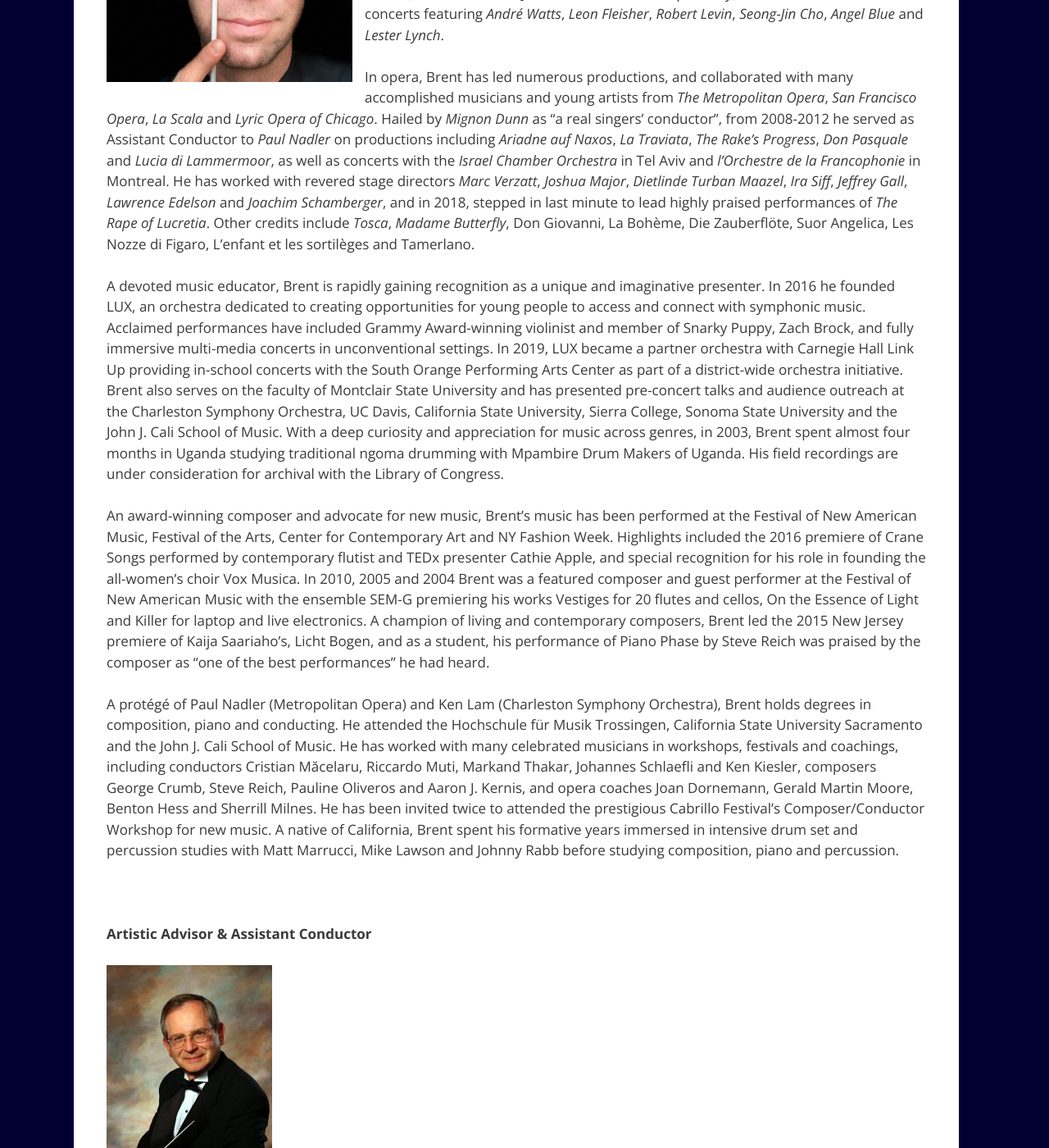
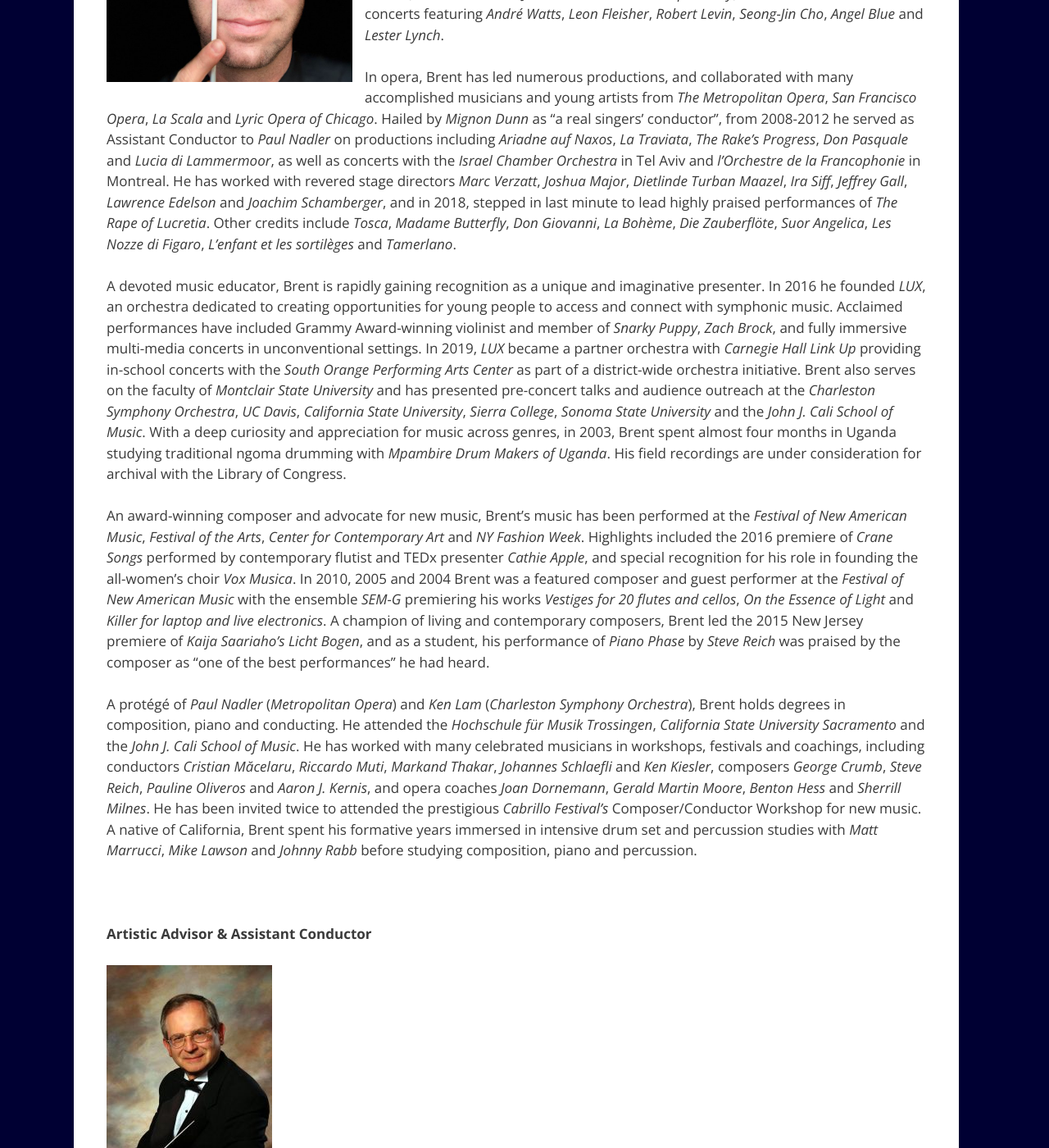
Before and after one commit to BertHartm/ridgewood-symphony, a Jekyll site: the page built from artistic-staff/index.html, in a window 1280 px wide and 1400 px high, scrolled down 639 px. Shown: the whole window at 82% size. Built offline with Jekyll 4.4.1, drawn with Linux system fonts in a browser that asks for light colours.

Commit message:
finish emphasis

```diff
--- a/artistic-staff/index.html
+++ b/artistic-staff/index.html
@@ -14,10 +14,10 @@
             <p><span class="style15"><strong>Artistic Director &amp; Conductor</strong></span></p>
             <img src="../wp-content/uploads/2017/07/brent.jpg" alt="Brent Chancellor Headshot" width="300px" style="float:left; margin: 0 15px 15px 0;">
             <p><strong>Brent Chancellor</strong> is Artistic Director and Conductor of the <em>Ridgewood Symphony Orchestra</em>, Music Director of the <em>Rockland Symphony Orchestra</em>, Founding Music Director of <em>LUX</em>, and Interim Music Director of the <em>Montclair State University Opera Orchestra</em>. He is also a cover conductor with the <em>New Jersey Symphony Orchestra</em>, Assistant Conductor with the <em>New Jersey Festival Orchestra</em> and Conductor with the prestigious <em>International Vocal Arts Institute</em>. Previous positions include Conducting Assistant with the <em>Charleston Symphony Orchestra</em>, Assistant Conductor to <em>Stéphane Denève</em>, <em>Martin West</em> and <em>Joel Revzen</em> at <em>Festival Napa Valley</em>, and Cover Conductor for concerts featuring <em>André Watts</em>, <em>Leon Fleisher</em>, <em>Robert Levin</em>, <em>Seong-Jin Cho</em>, <em>Angel Blue</em> and <em>Lester Lynch</em>.</p>
-            <p>In opera, Brent has led numerous productions, and collaborated with many accomplished musicians and young artists from <em>The Metropolitan Opera</em>, <em>San Francisco Opera</em>, <em>La Scala</em> and <em>Lyric Opera of Chicago</em>. Hailed by <em>Mignon Dunn</em> as “a real singers’ conductor”, from 2008-2012 he served as Assistant Conductor to <em>Paul Nadler</em> on productions including <em>Ariadne auf Naxos</em>, <em>La Traviata</em>, <em>The Rake’s Progress</em>, <em>Don Pasquale</em> and <em>Lucia di Lammermoor</em>, as well as concerts with the <em>Israel Chamber Orchestra</em> in Tel Aviv and <em>l’Orchestre de la Francophonie</em> in Montreal. He has worked with revered stage directors <em>Marc Verzatt</em>, <em>Joshua Major</em>, <em>Dietlinde Turban Maazel</em>, <em>Ira Siff</em>, <em>Jeffrey Gall</em>, <em>Lawrence Edelson</em> and <em>Joachim Schamberger</em>, and in 2018, stepped in last minute to lead highly praised performances of <em>The Rape of Lucretia</em>. Other credits include <em>Tosca</em>, <em>Madame Butterfly</em>, Don Giovanni, La Bohème, Die Zauberflöte, Suor Angelica, Les Nozze di Figaro, L’enfant et les sortilèges and Tamerlano.</p>
-            <p>A devoted music educator, Brent is rapidly gaining recognition as a unique and imaginative presenter. In 2016 he founded LUX, an orchestra dedicated to creating opportunities for young people to access and connect with symphonic music. Acclaimed performances have included Grammy Award-winning violinist and member of Snarky Puppy, Zach Brock, and fully immersive multi-media concerts in unconventional settings. In 2019, LUX became a partner orchestra with Carnegie Hall Link Up providing in-school concerts with the South Orange Performing Arts Center as part of a district-wide orchestra initiative. Brent also serves on the faculty of Montclair State University and has presented pre-concert talks and audience outreach at the Charleston Symphony Orchestra, UC Davis, California State University, Sierra College, Sonoma State University and the John J. Cali School of Music. With a deep curiosity and appreciation for music across genres, in 2003, Brent spent almost four months in Uganda studying traditional ngoma drumming with Mpambire Drum Makers of Uganda. His field recordings are under consideration for archival with the Library of Congress.</p>
-            <p>An award-winning composer and advocate for new music, Brent’s music has been performed at the Festival of New American Music, Festival of the Arts, Center for Contemporary Art and NY Fashion Week. Highlights included the 2016 premiere of Crane Songs performed by contemporary flutist and TEDx presenter Cathie Apple, and special recognition for his role in founding the all-women’s choir Vox Musica. In 2010, 2005 and 2004 Brent was a featured composer and guest performer at the Festival of New American Music with the ensemble SEM-G premiering his works Vestiges for 20 flutes and cellos, On the Essence of Light and Killer for laptop and live electronics. A champion of living and contemporary composers, Brent led the 2015 New Jersey premiere of Kaija Saariaho’s, Licht Bogen, and as a student, his performance of Piano Phase by Steve Reich was praised by the composer as “one of the best performances” he had heard.</p>
-            <p>A protégé of Paul Nadler (Metropolitan Opera) and Ken Lam (Charleston Symphony Orchestra), Brent holds degrees in composition, piano and conducting. He attended the Hochschule für Musik Trossingen, California State University Sacramento and the John J. Cali School of Music. He has worked with many celebrated musicians in workshops, festivals and coachings, including conductors Cristian Măcelaru, Riccardo Muti, Markand Thakar, Johannes Schlaefli and Ken Kiesler, composers George Crumb, Steve Reich, Pauline Oliveros and Aaron J. Kernis, and opera coaches Joan Dornemann, Gerald Martin Moore, Benton Hess and Sherrill Milnes. He has been invited twice to attended the prestigious Cabrillo Festival’s Composer/Conductor Workshop for new music. A native of California, Brent spent his formative years immersed in intensive drum set and percussion studies with Matt Marrucci, Mike Lawson and Johnny Rabb before studying composition, piano and percussion.</p>
+            <p>In opera, Brent has led numerous productions, and collaborated with many accomplished musicians and young artists from <em>The Metropolitan Opera</em>, <em>San Francisco Opera</em>, <em>La Scala</em> and <em>Lyric Opera of Chicago</em>. Hailed by <em>Mignon Dunn</em> as “a real singers’ conductor”, from 2008-2012 he served as Assistant Conductor to <em>Paul Nadler</em> on productions including <em>Ariadne auf Naxos</em>, <em>La Traviata</em>, <em>The Rake’s Progress</em>, <em>Don Pasquale</em> and <em>Lucia di Lammermoor</em>, as well as concerts with the <em>Israel Chamber Orchestra</em> in Tel Aviv and <em>l’Orchestre de la Francophonie</em> in Montreal. He has worked with revered stage directors <em>Marc Verzatt</em>, <em>Joshua Major</em>, <em>Dietlinde Turban Maazel</em>, <em>Ira Siff</em>, <em>Jeffrey Gall</em>, <em>Lawrence Edelson</em> and <em>Joachim Schamberger</em>, and in 2018, stepped in last minute to lead highly praised performances of <em>The Rape of Lucretia</em>. Other credits include <em>Tosca</em>, <em>Madame Butterfly</em>, <em>Don Giovanni</em>, <em>La Bohème</em>, <em>Die Zauberflöte</em>, <em>Suor Angelica</em>, <em>Les Nozze di Figaro</em>, <em>L’enfant et les sortilèges</em> and <em>Tamerlano</em>.</p>
+            <p>A devoted music educator, Brent is rapidly gaining recognition as a unique and imaginative presenter. In 2016 he founded <em>LUX</em>, an orchestra dedicated to creating opportunities for young people to access and connect with symphonic music. Acclaimed performances have included Grammy Award-winning violinist and member of <em>Snarky Puppy</em>, <em>Zach Brock</em>, and fully immersive multi-media concerts in unconventional settings. In 2019, <em>LUX</em> became a partner orchestra with <em>Carnegie Hall Link Up</em> providing in-school concerts with the <em>South Orange Performing Arts Center</em> as part of a district-wide orchestra initiative. Brent also serves on the faculty of <em>Montclair State University</em> and has presented pre-concert talks and audience outreach at the <em>Charleston Symphony Orchestra</em>, <em>UC Davis</em>, <em>California State University</em>, <em>Sierra College</em>, <em>Sonoma State University</em> and the <em>John J. Cali School of Music</em>. With a deep curiosity and appreciation for music across genres, in 2003, Brent spent almost four months in Uganda studying traditional ngoma drumming with <em>Mpambire Drum Makers of Uganda</em>. His field recordings are under consideration for archival with the Library of Congress.</p>
+            <p>An award-winning composer and advocate for new music, Brent’s music has been performed at the <em>Festival of New American Music</em>, <em>Festival of the Arts</em>, <em>Center for Contemporary Art</em> and <em>NY Fashion Week</em>. Highlights included the 2016 premiere of <em>Crane Songs</em> performed by contemporary flutist and TEDx presenter <em>Cathie Apple</em>, and special recognition for his role in founding the all-women’s choir <em>Vox Musica</em>. In 2010, 2005 and 2004 Brent was a featured composer and guest performer at the <em>Festival of New American Music</em> with the ensemble <em>SEM-G</em> premiering his works <em>Vestiges for 20 flutes and cellos</em>, <em>On the Essence of Light</em> and <em>Killer for laptop and live electronics</em>. A champion of living and contemporary composers, Brent led the 2015 New Jersey premiere of <em>Kaija Saariaho’s</em> <em>Licht Bogen</em>, and as a student, his performance of <em>Piano Phase</em> by <em>Steve Reich</em> was praised by the composer as “one of the best performances” he had heard.</p>
+            <p>A protégé of <em>Paul Nadler</em> (<em>Metropolitan Opera</em>) and <em>Ken Lam</em> (<em>Charleston Symphony Orchestra</em>), Brent holds degrees in composition, piano and conducting. He attended the <em>Hochschule für Musik Trossingen</em>, <em>California State University Sacramento</em> and the <em>John J. Cali School of Music</em>. He has worked with many celebrated musicians in workshops, festivals and coachings, including conductors <em>Cristian Măcelaru</em>, <em>Riccardo Muti</em>, <em>Markand Thakar</em>, <em>Johannes Schlaefli</em> and <em>Ken Kiesler</em>, composers <em>George Crumb</em>, <em>Steve Reich</em>, <em>Pauline Oliveros</em> and <em>Aaron J. Kernis</em>, and opera coaches <em>Joan Dornemann</em>, <em>Gerald Martin Moore</em>, <em>Benton Hess</em> and <em>Sherrill Milnes</em>. He has been invited twice to attended the prestigious <em>Cabrillo Festival’s</em> Composer/Conductor Workshop for new music. A native of California, Brent spent his formative years immersed in intensive drum set and percussion studies with <em>Matt Marrucci</em>, <em>Mike Lawson</em> and <em>Johnny Rabb</em> before studying composition, piano and percussion.</p>
             <p> </p>
             <p><strong><span class="style17">Artistic Advisor &amp; Assistant Conducto</span><span class="style18">r</span></strong></p>
             <p>
```
